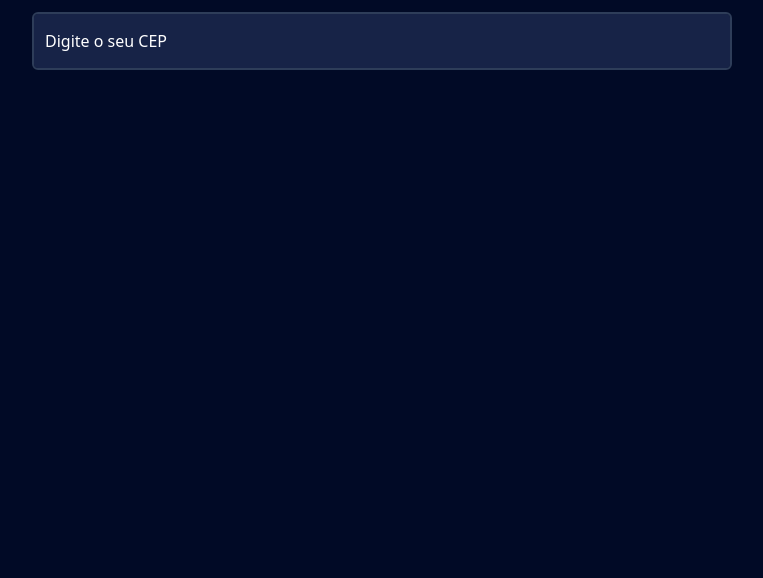
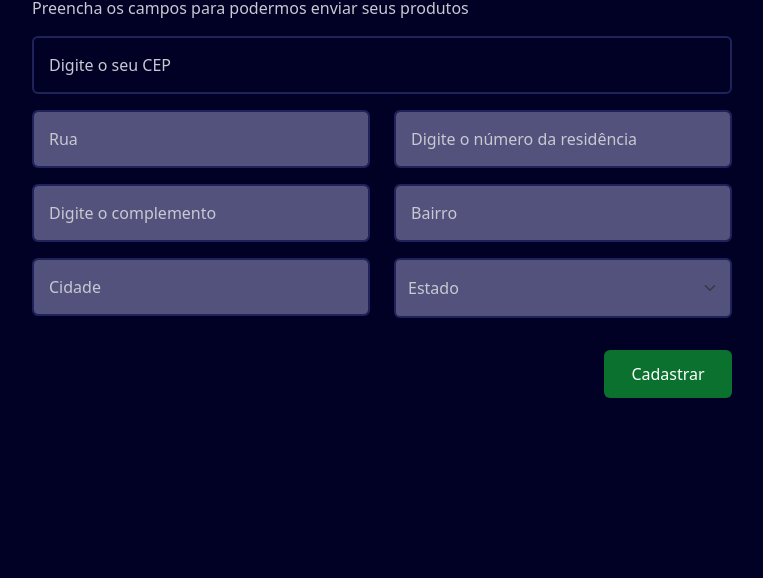
Before and after one commit to mariameir/buscaCEP, a plain HTML site: page index.html in a window 1280 px wide. Shown: the part 222-800 px from the top of the page, without its empty margins (258-1021 px from the left). Drawn offline with nearby package versions, Linux system fonts and the light colour scheme.

Commit message:
finalizando o css e o html

```diff
--- a/css/style.css
+++ b/css/style.css
@@ -1,10 +1,10 @@
 :root {
-  --bg-color: #010A26;
-  --secondary-bg-color: #ca9f95;
+  --bg-color: #010126;
+  --secondary-bg-color: #52527d;
   --primary-color: #fff;
-  --secondary-color: #F27166;
-  --text-color: #B8B8BF;
-  --border-color: #2E3D59;
+  --secondary-color: #367e7e;
+  --text-color: #c8c9d1;
+  --border-color: #20235b;
 }
 
 #checkout-page {
@@ -47,7 +47,6 @@
 /* Steps */
 #order-form-container {
   padding: 1.5em;
-  max-width: 700px;
 }
 
 #steps {
@@ -75,16 +74,15 @@
   margin-bottom: 0.3em;
 }
 
-.step .active{
+.step .active {
   background-color: var(--secondary-color);
-  color: var(--primary-color);
 }
 
-.step p{
+.step p {
   color: var(--text-color);
 }
 
-.line{
+.line {
   border-bottom: 1px solid var(--border-color);
   position: absolute;
   top: 22.5px;
@@ -92,13 +90,58 @@
   left: 5%;
   z-index: -1;
 }
-.form-header p{
+
+/* Form header */
+#form-header p {
   color: var(--text-color);
 }
 
+/* Form */
+#order-form-container {
+  max-width: 700px;
+}
+
 #order-form-container input,
-#order-form-container select{
-  background-color:#172347;
-  border:  2px solid var(--border-color);
+#order-form-container select {
+  background-color: var(--bg-color);
+  border: 2px solid var(--border-color);
   color: var(--primary-color);
 }
+
+#order-form-container select {
+  padding: 1rem 0.75rem;
+}
+
+#order-form-container label {
+  color: var(--text-color);
+}
+
+#order-form-container input:disabled,
+#order-form-container select:disabled {
+  background-color: var(--secondary-bg-color);
+  color: var(--text-color);
+}
+
+#order-form-container input:focus {
+  border-color: var(--secondary-color);
+}
+
+#order-form-container .form-floating > label {
+  left: 1em;
+}
+
+#save-btn {
+  background-color: #0b712f;
+  border: none;
+  height: 3em;
+  width: 8em;
+
+
+}
+
+/* Responsive */
+@media (min-width: 500px) {
+  #save-btn {
+    width: 8em;
+  }
+}
--- a/index.html
+++ b/index.html
@@ -17,19 +17,21 @@
 </head>
 
 <body id="checkout-page">
-    <div class="hide" id="fade">
-        <div id="loader" class="spinner-border text-info hide">
-            <span class="visually-hidden">Carregando..</span>
+    <div id="fade" class="hide">
+      <div id="loader" class="spinner-border text-info hide" role="status">
+        <span class="visually-hidden">Loading...</span>
       </div>
       <div id="message" class="hide">
         <div class="alert alert-light" role="alert">
-                <h4>Mensagem: </h4>
-                <p>Texto da mensagem...</p>
-                <button id="clonse-message" type="button" class="btn btn-secondary">Fechar</button>
+          <h4>Mensagem:</h4>
+          <p></p>
+          <button id="close-message" type="button" class="btn btn-secondary">
+            Fechar
+          </button>
         </div>
       </div>
     </div>
-    <div id="order-form-container" class="container px-md-0">
+    <div id="order-form-container" class="container p-6 my-md-4 px-md-0">
       <div id="steps" class="mb-md-3 pb-md-3">
         <div class="line"></div>
         <div class="step">
@@ -45,18 +47,141 @@
           <p class="d-none d-md-block">Pagamento</p>
         </div>
       </div>
-        <div class="form-header">
+      <div id="form-header">
         <h2>Cadastre o seu endereço</h2>
-            <p>Preencha os campos para podermos enviar os seu produtos </p>
-            <form action="" id="address-form">
+        <p>Preencha os campos para podermos enviar seus produtos</p>
+      </div>
+      <form id="address-form">
+        <div class="row mb-3">
           <div class="form-floating">
-                    <input type="text" required class="form-control shadow-none" id="cep" placeholder="Digite seu CEP"
-                        minlength="8" maxlength="8">
+            <input
+              type="text"
+              class="form-control shadow-none"
+              id="cep"
+              name="cep"
+              placeholder="Digite o seu CEP"
+              maxlength="8"
+              minlength="8"
+              required
+            />
             <label for="cep">Digite o seu CEP</label>
           </div>
+        </div>
+        <div class="row mb-3">
+          <div class="col-12 col-sm-6 mb-3 mb-md-0 form-floating">
+            <input
+              type="text"
+              class="form-control shadow-none"
+              id="address"
+              name="address"
+              placeholder="Rua"
+              disabled
+              required
+              data-input
+            />
+            <label for="address">Rua</label>
+          </div>
+          <div class="col-12 col-sm-6 form-floating">
+            <input
+              type="text"
+              class="form-control shadow-none"
+              id="number"
+              name="number"
+              placeholder="Digite o número da residência"
+              disabled
+              required
+              data-input
+            />
+            <label for="number">Digite o número da residência</label>
+          </div>
+        </div>
+        <div class="row mb-3">
+          <div class="col-12 col-sm-6 mb-3 mb-md-0 form-floating">
+            <input
+              type="text"
+              class="form-control shadow-none"
+              id="complement"
+              name="complement"
+              placeholder="Digite o complemento"
+              disabled
+              data-input
+            />
+            <label for="complement">Digite o complemento</label>
+          </div>
+          <div class="col-12 col-sm-6 form-floating">
+            <input
+              type="text"
+              class="form-control shadow-none"
+              id="neighborhood"
+              name="neighborhood"
+              placeholder="Bairro"
+              disabled
+              required
+              data-input
+            />
+            <label for="neighborhood">Bairro</label>
+          </div>
+        </div>
+        <div class="row mb-3">
+          <div class="col-12 col-sm-6 mb-3 mb-md-0 form-floating">
+            <input
+              type="text"
+              class="form-control shadow-none"
+              id="city"
+              name="city"
+              placeholder="Cidade"
+              disabled
+              required
+              data-input
+            />
+            <label for="city">Cidade</label>
+          </div>
+          <div class="col-12 col-sm-6 mb-3">
+            <select
+              class="form-select shadow-none"
+              id="region"
+              disabled
+              required
+              data-input
+            >
+              <option selected>Estado</option>
+              <option value="AC">Acre</option>
+              <option value="AL">Alagoas</option>
+              <option value="AP">Amapá</option>
+              <option value="AM">Amazonas</option>
+              <option value="BA">Bahia</option>
+              <option value="CE">Ceará</option>
+              <option value="DF">Distrito Federal</option>
+              <option value="ES">Espírito Santo</option>
+              <option value="GO">Goiás</option>
+              <option value="MA">Maranhão</option>
+              <option value="MT">Mato Grosso</option>
+              <option value="MS">Mato Grosso do Sul</option>
+              <option value="MG">Minas Gerais</option>
+              <option value="PA">Pará</option>
+              <option value="PB">Paraíba</option>
+              <option value="PR">Paraná</option>
+              <option value="PE">Pernambuco</option>
+              <option value="PI">Piauí</option>
+              <option value="RJ">Rio de Janeiro</option>
+              <option value="RN">Rio Grande do Norte</option>
+              <option value="RS">Rio Grande do Sul</option>
+              <option value="RO">Rondônia</option>
+              <option value="RR">Roraima</option>
+              <option value="SC">Santa Catarina</option>
+              <option value="SP">São Paulo</option>
+              <option value="SE">Sergipe</option>
+              <option value="TO">Tocantins</option>
+            </select>
+          </div>
+        </div>
+        <div class="d-flex justify-content-end">
+          <button id="save-btn" type="submit" class="btn btn-primary">
+            Cadastrar
+          </button>
         </div>
       </form>
     </div>
   </body>
-
+<!-- 33:44 -->
 </html>
```
Lines whose indentation alone changed are shown as unchanged.
